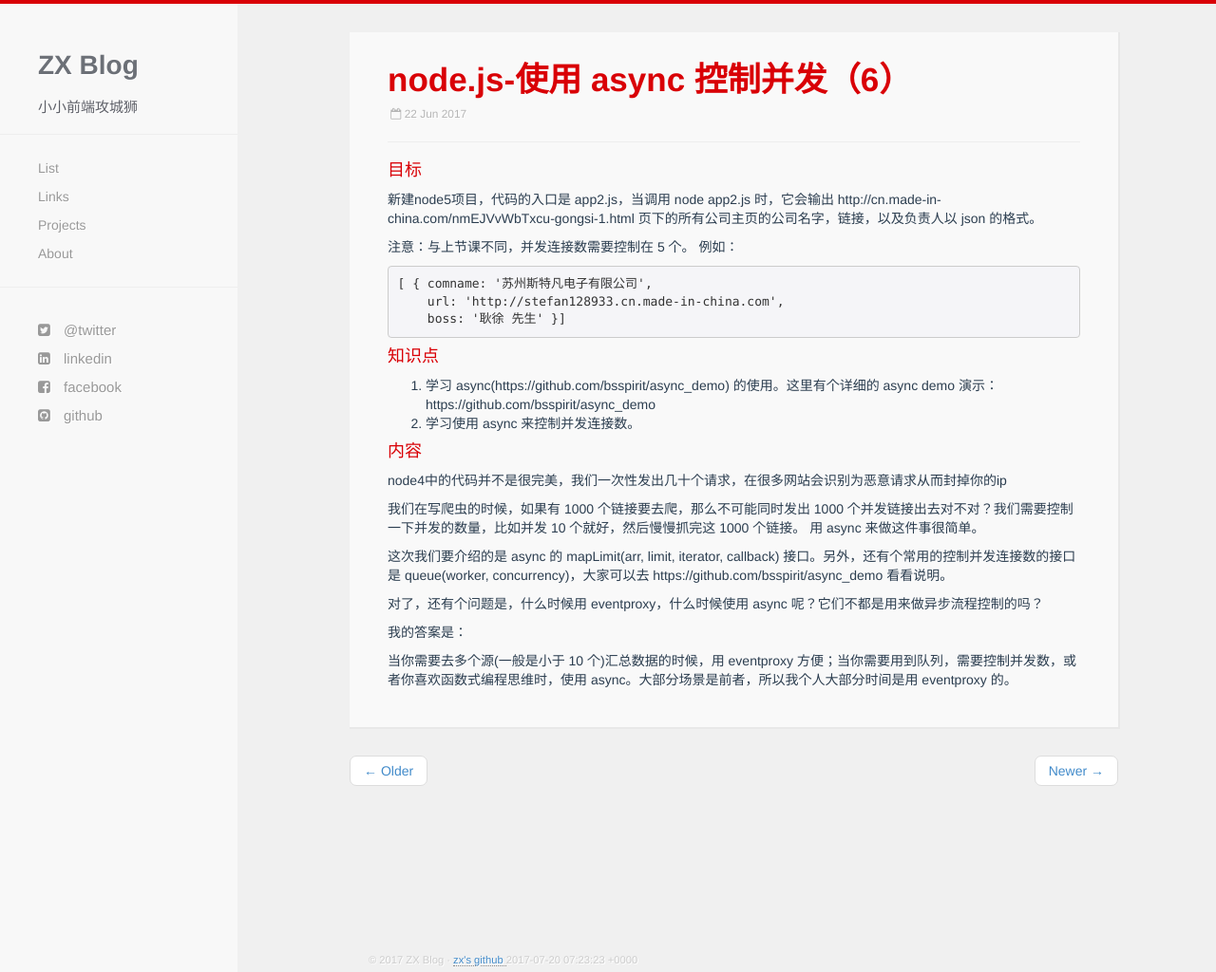
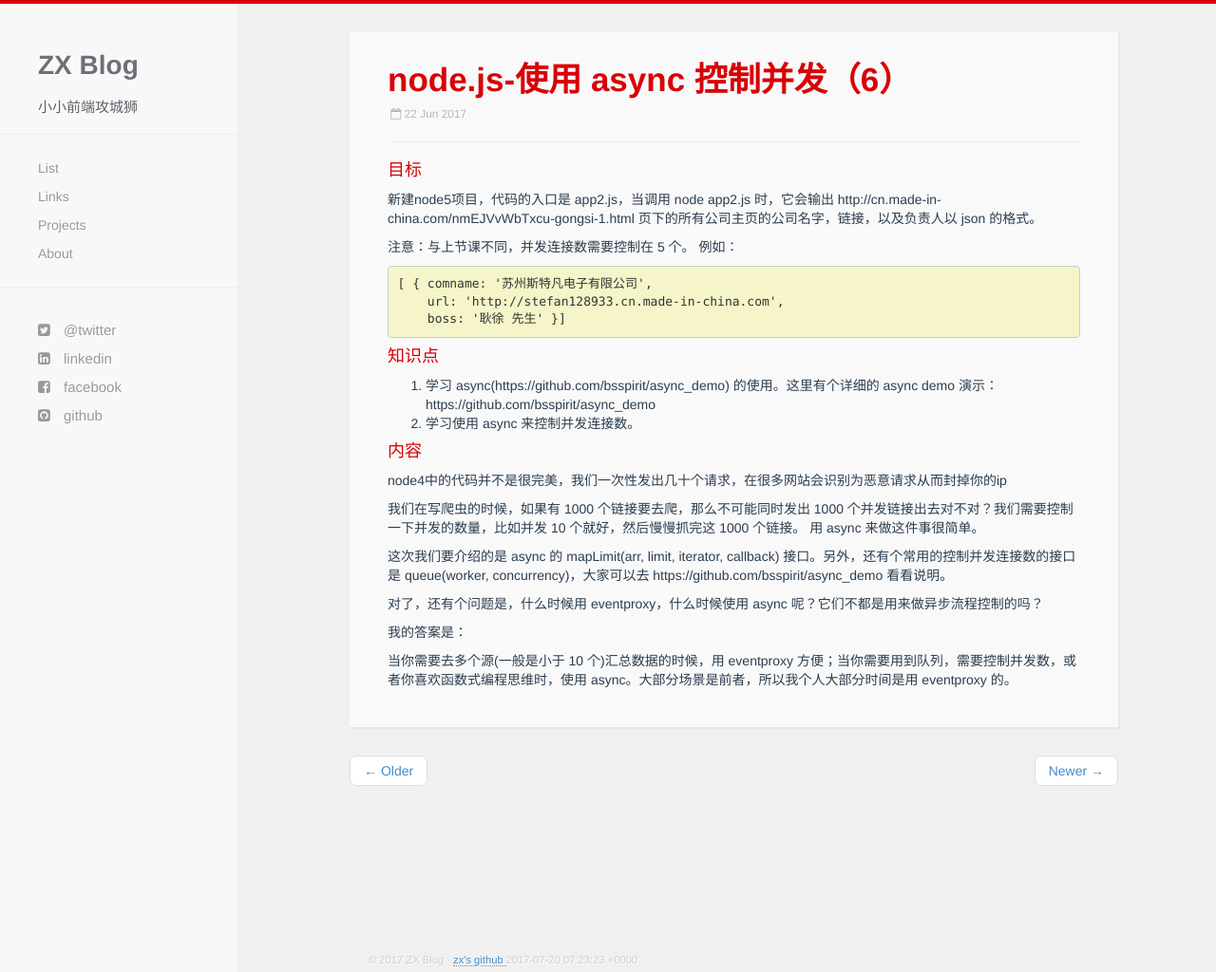
Before and after one commit to GITxiangzhang/GITxiangzhang.github.io, a Jekyll site: the page built from _posts/2017-6-22-node.js(6)使用 async 控制并发.md, in a window 1280 px wide and 1024 px high. Shown: the whole window at 95% size. Built offline with Jekyll 4.4.1, drawn with Linux system fonts in a browser that asks for light colours; nearby versions of some CDN libraries; Markdown is read by kramdown in place of the engine named in the settings; comment, search, counter and statistics services are not loaded.

Commit message:
css 调整

```diff
--- a/css/hc.css
+++ b/css/hc.css
@@ -222,7 +222,7 @@ ul,ol
 
 pre
 {
-  background:#f5f5f8
+  background:#F5F5C9
 }
 
 #social-wrapper
```
